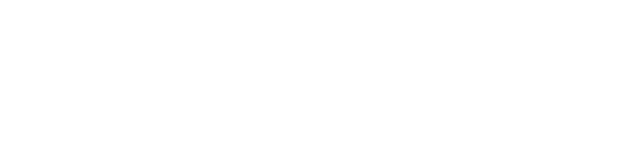
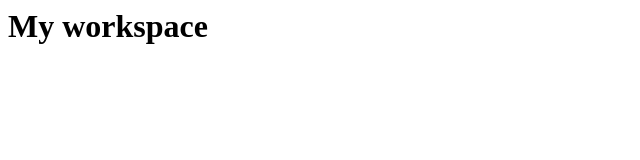
Before and after one commit to bhassan6621/git-workshop-walkthrough, a plain HTML site: page index.html in a window 1280 px wide. Shown: the whole page, without its empty margins (0-640 px from the left). Drawn offline with Linux system fonts and the light colour scheme.

Commit message:
Update index.html

```diff
--- a/index.html
+++ b/index.html
@@ -1,3 +1,3 @@
 <html>
-
+  <h1> My workspace </h1>
 </html>
```
